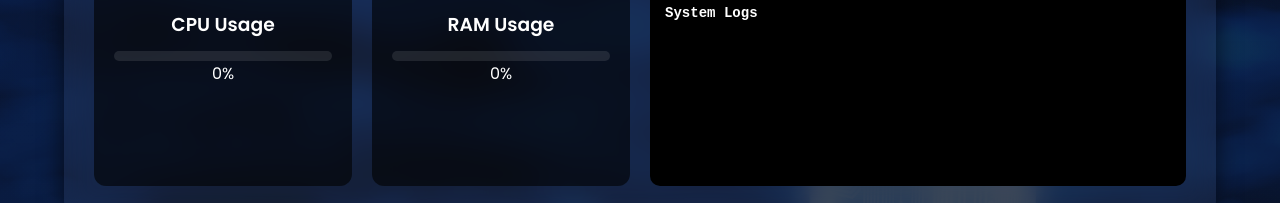
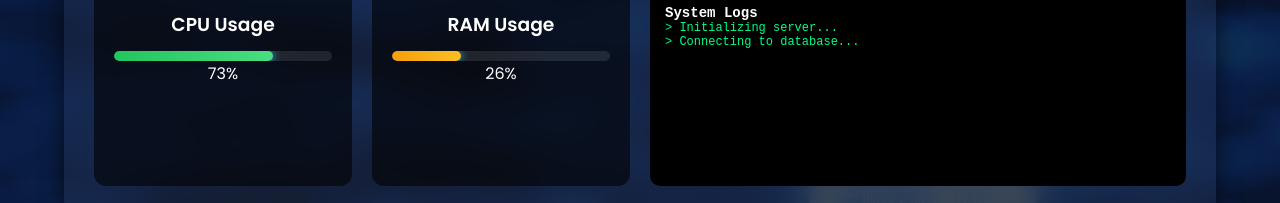
Before and after one commit to RamonLinao/ramonlinao.github.io, a plain HTML site: page index.html in a window 1280 px wide. Shown: the part 1713-1916 px from the top of the page. Drawn offline with nearby package versions, Linux system fonts and the light colour scheme.

Commit message:
Fix duplicate script tag

```diff
--- a/index.html
+++ b/index.html
@@ -271,24 +271,28 @@ document.addEventListener("DOMContentLoaded", function () {
 });
 </script>
     // ===== DEVOPS =====
-    function updateStats(){
+<script>
+document.addEventListener("DOMContentLoaded", function () {
+
+    // ===== DEVOPS =====
+    function updateStats() {
         let cpu = Math.floor(Math.random()*80)+10;
         let ram = Math.floor(Math.random()*70)+20;
 
         const cpuBar = document.querySelector(".cpu");
         const ramBar = document.querySelector(".ram");
 
-        if(cpuBar) cpuBar.style.width = cpu+"%";
-        if(ramBar) ramBar.style.width = ram+"%";
+        if (cpuBar) cpuBar.style.width = cpu + "%";
+        if (ramBar) ramBar.style.width = ram + "%";
 
         const cpuText = document.getElementById("cpuText");
         const ramText = document.getElementById("ramText");
 
-        if(cpuText) cpuText.innerText = cpu+"%";
-        if(ramText) ramText.innerText = ram+"%";
+        if (cpuText) cpuText.innerText = cpu + "%";
+        if (ramText) ramText.innerText = ram + "%";
     }
 
-    setInterval(updateStats,2000);
+    setInterval(updateStats, 2000);
 
     // ===== LOGS =====
     const logs = [
@@ -320,6 +324,5 @@ document.addEventListener("DOMContentLoaded", function () {
 
 });
 </script>
-
 </body>
 </html>
```
